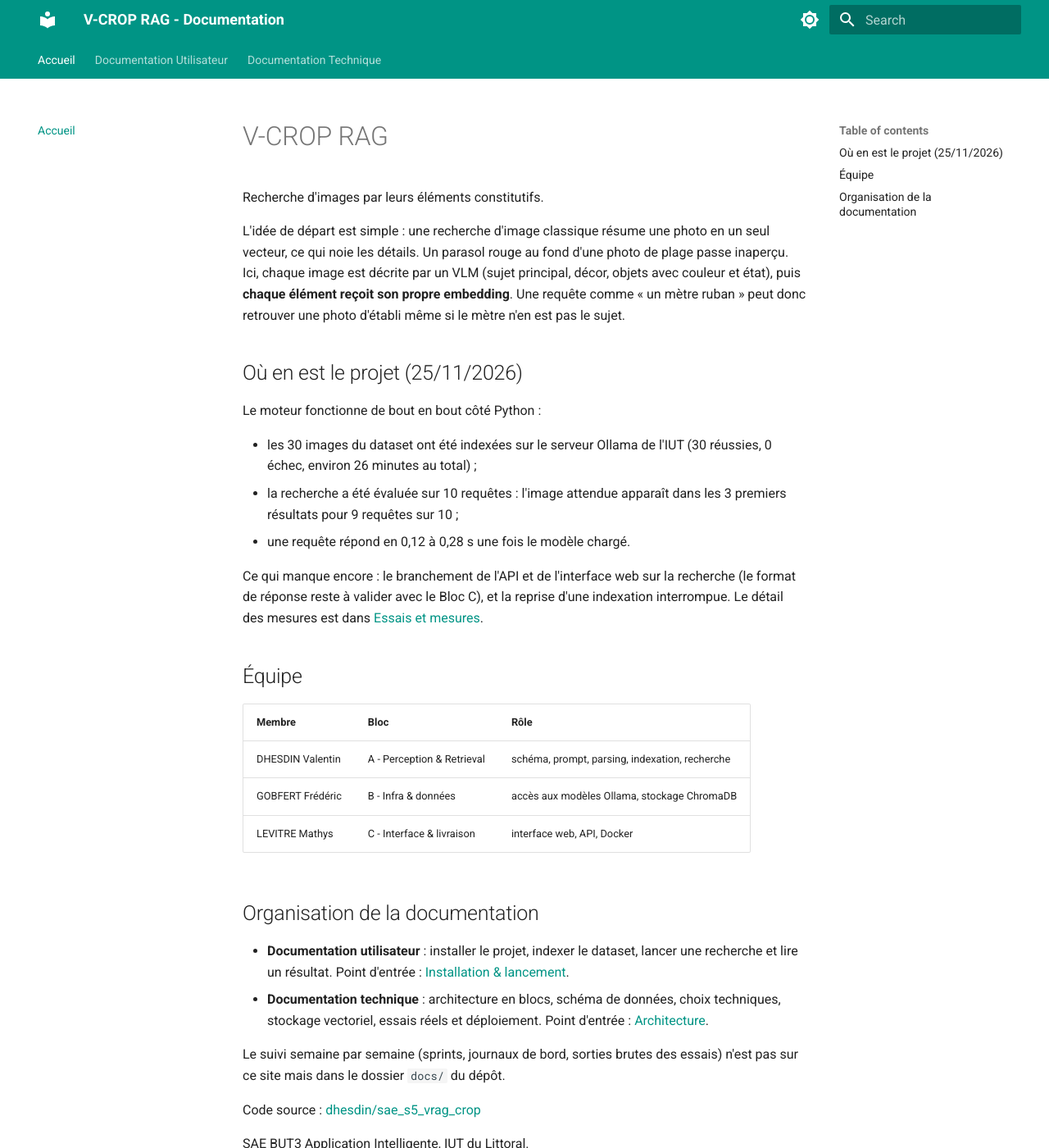
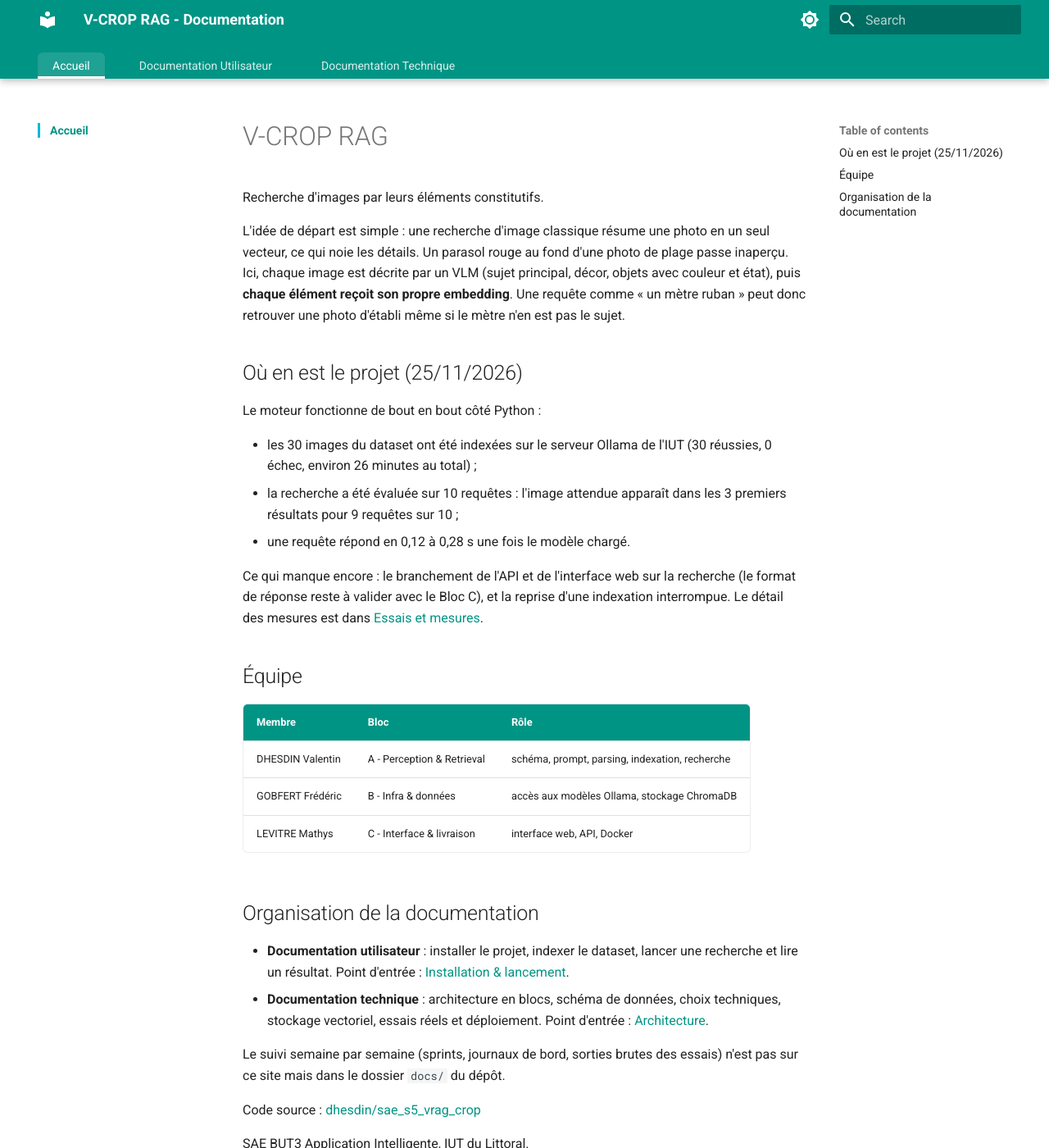
Before and after one commit to dhesdin/sae_s5_vrag_crop, an MkDocs documentation site: the page built from documentation/index.md, in a window 1280 px wide and 1400 px high. Shown: the whole window at 82% size. Built offline with MkDocs 1.6.1 and Material for MkDocs 9.7.7, drawn with Linux system fonts in a browser that asks for light colours.

Commit message:
docs: style the mkdocs theme

```diff
--- /dev/null
+++ b/documentation/stylesheets/extra.css
@@ -0,0 +1,69 @@
+/* ===== Onglets du haut (Documentation Utilisateur, Technique) ===== */
+.md-tabs__link {
+  padding: 0.35rem 0.9rem;
+  border-radius: 6px 6px 0 0;
+  opacity: 0.85;
+  transition: background-color 0.2s ease, opacity 0.2s ease, box-shadow 0.2s ease;
+}
+
+.md-tabs__link:hover {
+  background-color: rgba(255, 255, 255, 0.18);
+  opacity: 1;
+}
+
+.md-tabs__item--active .md-tabs__link {
+  opacity: 1;
+  background-color: rgba(255, 255, 255, 0.12);
+  box-shadow: inset 0 -3px 0 0 #fff;
+}
+
+/* ===== Menu latéral ===== */
+.md-nav--primary .md-nav__link {
+  border-left: 3px solid transparent;
+  border-radius: 0 6px 6px 0;
+  padding-left: 0.6rem;
+  transition: background-color 0.2s ease, border-color 0.2s ease;
+}
+
+.md-nav--primary .md-nav__link:hover {
+  background-color: rgba(0, 150, 136, 0.1);
+  border-left-color: var(--md-primary-fg-color);
+}
+
+.md-nav--primary .md-nav__link--active {
+  background-color: rgba(0, 150, 136, 0.14);
+  border-left-color: var(--md-accent-fg-color);
+  font-weight: 600;
+}
+
+/* titres de sections : petits, en majuscules, soulignés */
+.md-nav--primary .md-nav__item--section > .md-nav__link {
+  border-bottom: 1px solid var(--md-default-fg-color--lightest);
+  border-left-color: transparent;
+  border-radius: 0;
+  font-size: 0.65rem;
+  font-weight: 700;
+  letter-spacing: 0.06em;
+  margin-bottom: 0.3rem;
+  text-transform: uppercase;
+}
+
+/* ===== Contenu : tableaux et code ===== */
+.md-typeset table:not([class]) {
+  border: 1px solid var(--md-default-fg-color--lightest);
+  border-radius: 6px;
+  overflow: hidden;
+}
+
+.md-typeset table:not([class]) th {
+  background-color: var(--md-primary-fg-color);
+  color: var(--md-primary-bg-color);
+}
+
+.md-typeset table:not([class]) tbody tr:hover {
+  background-color: rgba(0, 150, 136, 0.08);
+}
+
+.md-typeset pre > code {
+  border-radius: 6px;
+}
--- a/mkdocs.yml
+++ b/mkdocs.yml
@@ -20,9 +20,15 @@ theme:
         name: Mode clair
 
   features:
-    - navigation.tabs
-    - search.suggest
-    - content.code.copy
+  - navigation.tabs
+  - navigation.tabs.sticky
+  - navigation.sections
+  - navigation.top
+  - search.suggest
+  - content.code.copy
+
+extra_css:
+  - stylesheets/extra.css
 
 markdown_extensions:
   - admonition
```
